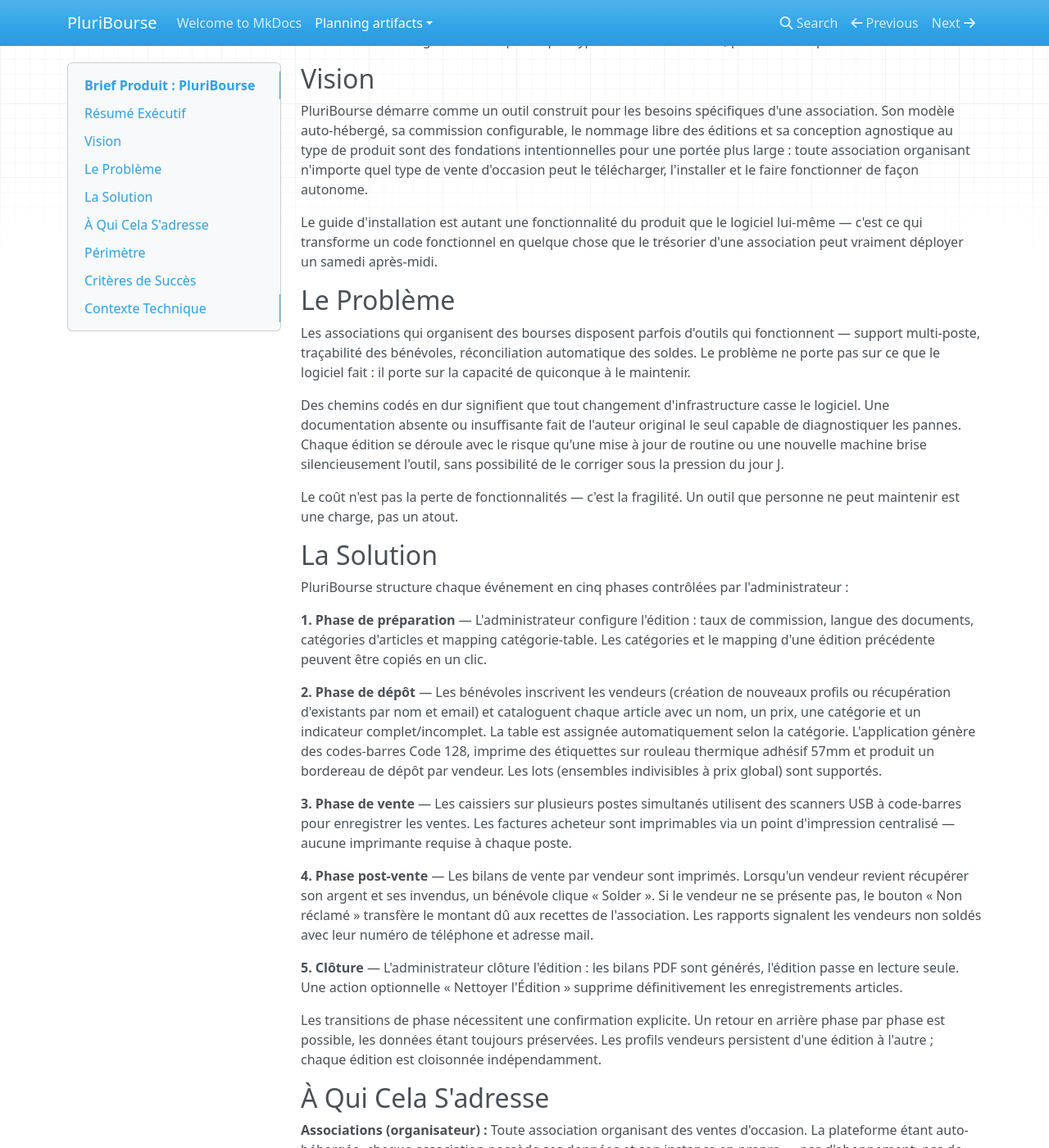
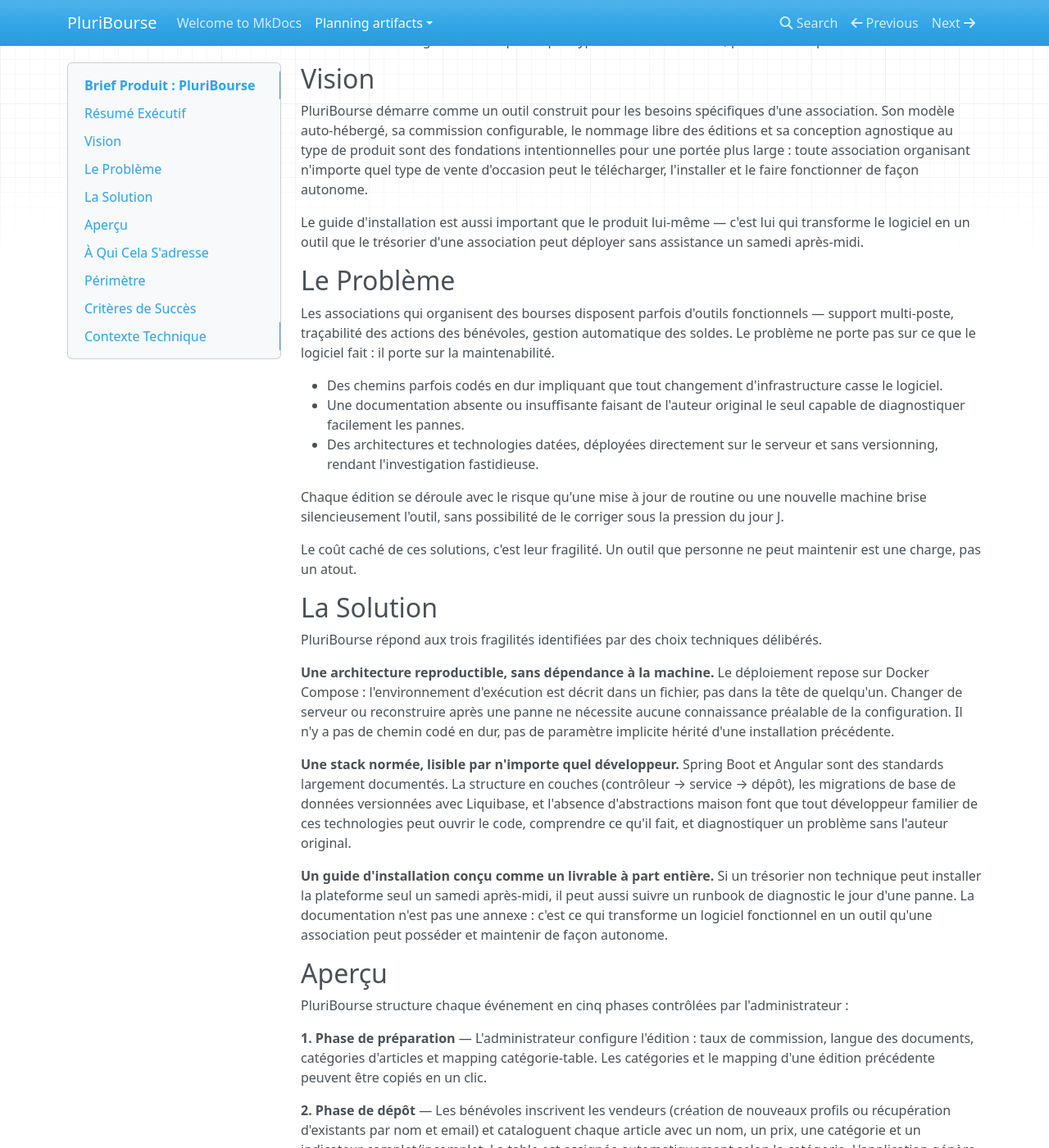
Before and after one commit to Manerial/PluriBourse, an MkDocs documentation site: the page built from _bmad-output/planning-artifacts/briefs/brief-PluriBourse-2026-06-08/brief.md, in a window 1280 px wide and 1400 px high, scrolled down 440 px. Shown: the whole window at 82% size. Built offline with MkDocs 1.6.1, drawn with Linux system fonts in a browser that asks for light colours; nearby versions of some CDN libraries; some of the changed text lies outside the part shown.

Commit message:
Update brief

```diff
--- a/_bmad-output/planning-artifacts/briefs/brief-PluriBourse-2026-06-08/brief.md
+++ b/_bmad-output/planning-artifacts/briefs/brief-PluriBourse-2026-06-08/brief.md
@@ -19,17 +19,31 @@
 
 PluriBourse démarre comme un outil construit pour les besoins spécifiques d'une association. Son modèle auto-hébergé, sa commission configurable, le nommage libre des éditions et sa conception agnostique au type de produit sont des fondations intentionnelles pour une portée plus large : toute association organisant n'importe quel type de vente d'occasion peut le télécharger, l'installer et le faire fonctionner de façon autonome.
 
-Le guide d'installation est autant une fonctionnalité du produit que le logiciel lui-même — c'est ce qui transforme un code fonctionnel en quelque chose que le trésorier d'une association peut vraiment déployer un samedi après-midi.
+Le guide d'installation est aussi important que le produit lui-même — c'est lui qui transforme le logiciel en un outil que le trésorier d'une association peut déployer sans assistance un samedi après-midi.
 
 ## Le Problème
 
-Les associations qui organisent des bourses disposent parfois d'outils qui fonctionnent — support multi-poste, traçabilité des bénévoles, réconciliation automatique des soldes. Le problème ne porte pas sur ce que le logiciel fait : il porte sur la capacité de quiconque à le maintenir.
+Les associations qui organisent des bourses disposent parfois d'outils fonctionnels — support multi-poste, traçabilité des actions des bénévoles, gestion automatique des soldes. Le problème ne porte pas sur ce que le logiciel fait : il porte sur la maintenabilité.
 
-Des chemins codés en dur signifient que tout changement d'infrastructure casse le logiciel. Une documentation absente ou insuffisante fait de l'auteur original le seul capable de diagnostiquer les pannes. Chaque édition se déroule avec le risque qu'une mise à jour de routine ou une nouvelle machine brise silencieusement l'outil, sans possibilité de le corriger sous la pression du jour J.
+- Des chemins parfois codés en dur impliquant que tout changement d'infrastructure casse le logiciel.
+- Une documentation absente ou insuffisante faisant de l'auteur original le seul capable de diagnostiquer facilement les pannes.
+- Des architectures et technologies datées, déployées directement sur le serveur et sans versionning, rendant l'investigation fastidieuse.
 
-Le coût n'est pas la perte de fonctionnalités — c'est la fragilité. Un outil que personne ne peut maintenir est une charge, pas un atout.
+Chaque édition se déroule avec le risque qu'une mise à jour de routine ou une nouvelle machine brise silencieusement l'outil, sans possibilité de le corriger sous la pression du jour J.
+
+Le coût caché de ces solutions, c'est leur fragilité. Un outil que personne ne peut maintenir est une charge, pas un atout.
 
 ## La Solution
+
+PluriBourse répond aux trois fragilités identifiées par des choix techniques délibérés.
+
+**Une architecture reproductible, sans dépendance à la machine.** Le déploiement repose sur Docker Compose : l'environnement d'exécution est décrit dans un fichier, pas dans la tête de quelqu'un. Changer de serveur ou reconstruire après une panne ne nécessite aucune connaissance préalable de la configuration. Il n'y a pas de chemin codé en dur, pas de paramètre implicite hérité d'une installation précédente.
+
+**Une stack normée, lisible par n'importe quel développeur.** Spring Boot et Angular sont des standards largement documentés. La structure en couches (contrôleur → service → dépôt), les migrations de base de données versionnées avec Liquibase, et l'absence d'abstractions maison font que tout développeur familier de ces technologies peut ouvrir le code, comprendre ce qu'il fait, et diagnostiquer un problème sans l'auteur original.
+
+**Un guide d'installation conçu comme un livrable à part entière.** Si un trésorier non technique peut installer la plateforme seul un samedi après-midi, il peut aussi suivre un runbook de diagnostic le jour d'une panne. La documentation n'est pas une annexe : c'est ce qui transforme un logiciel fonctionnel en un outil qu'une association peut posséder et maintenir de façon autonome.
+
+## Aperçu
 
 PluriBourse structure chaque événement en cinq phases contrôlées par l'administrateur :
 
@@ -53,7 +67,7 @@
 
 **Bénévoles :** Comptes individuels pour la traçabilité de base. Opèrent aussi bien l'inscription au dépôt, la caisse, et le solde vendeur selon les phases. Interface conçue pour la rapidité et la simplicité — utilisateurs non techniques travaillant sous la pression du jour J.
 
-**Vendeurs :** N'accèdent pas à l'application. Ils interagissent uniquement via des documents papier — un bordereau de dépôt à l'arrivée, un bilan de vente et leurs invendus à la récupération.
+**Vendeurs :** N'accèdent pas à l'application. Ils interagissent avec les bénévoles et via des documents papier — un bordereau de dépôt à l'arrivée, un bilan de vente et leurs invendus à la récupération.
 
 ## Périmètre
 
```
Also changed, not shown: other parts of _bmad-output/planning-artifacts/briefs/brief-PluriBourse-2026-06-08/brief.md (+2 -2 lines).
